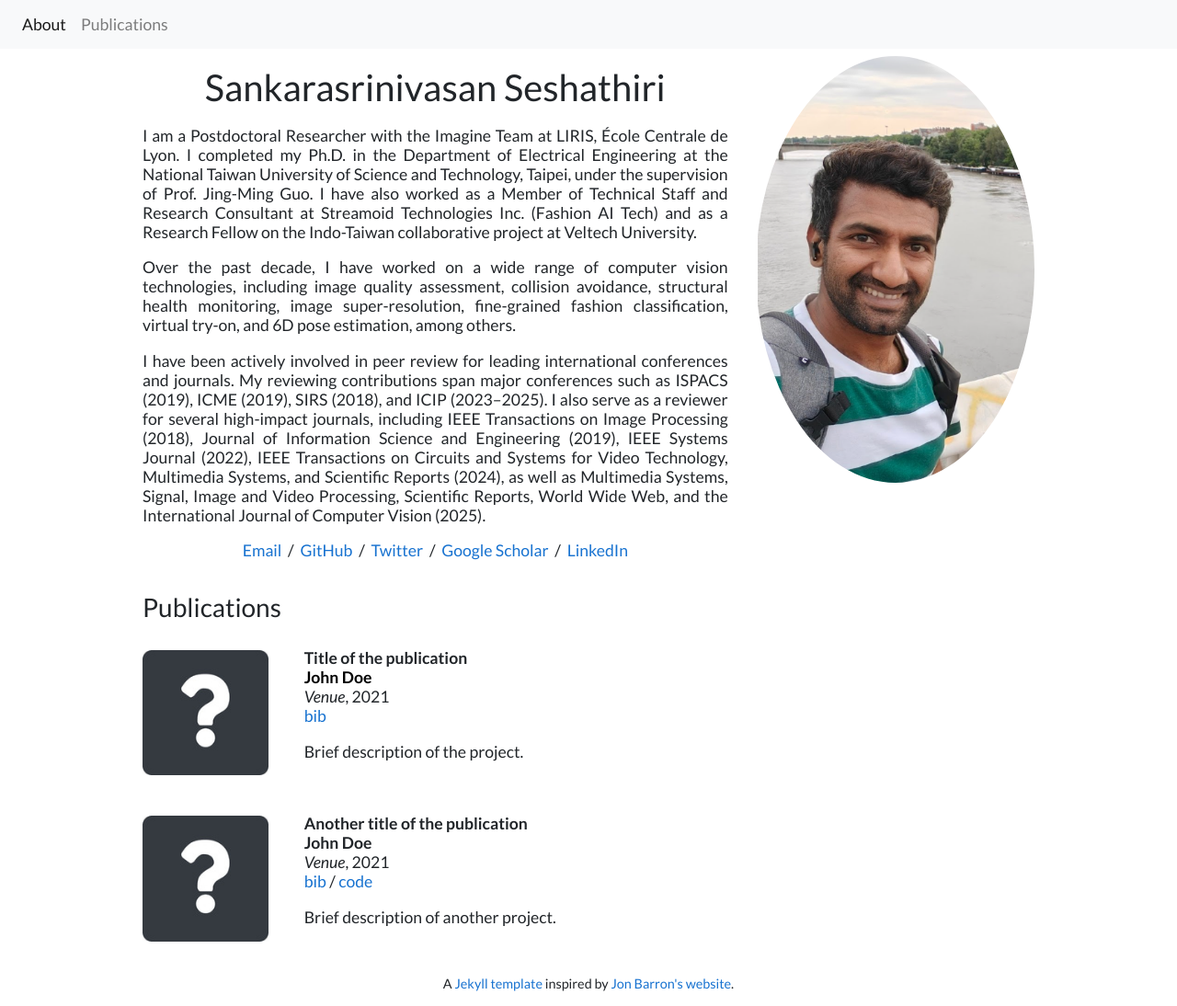
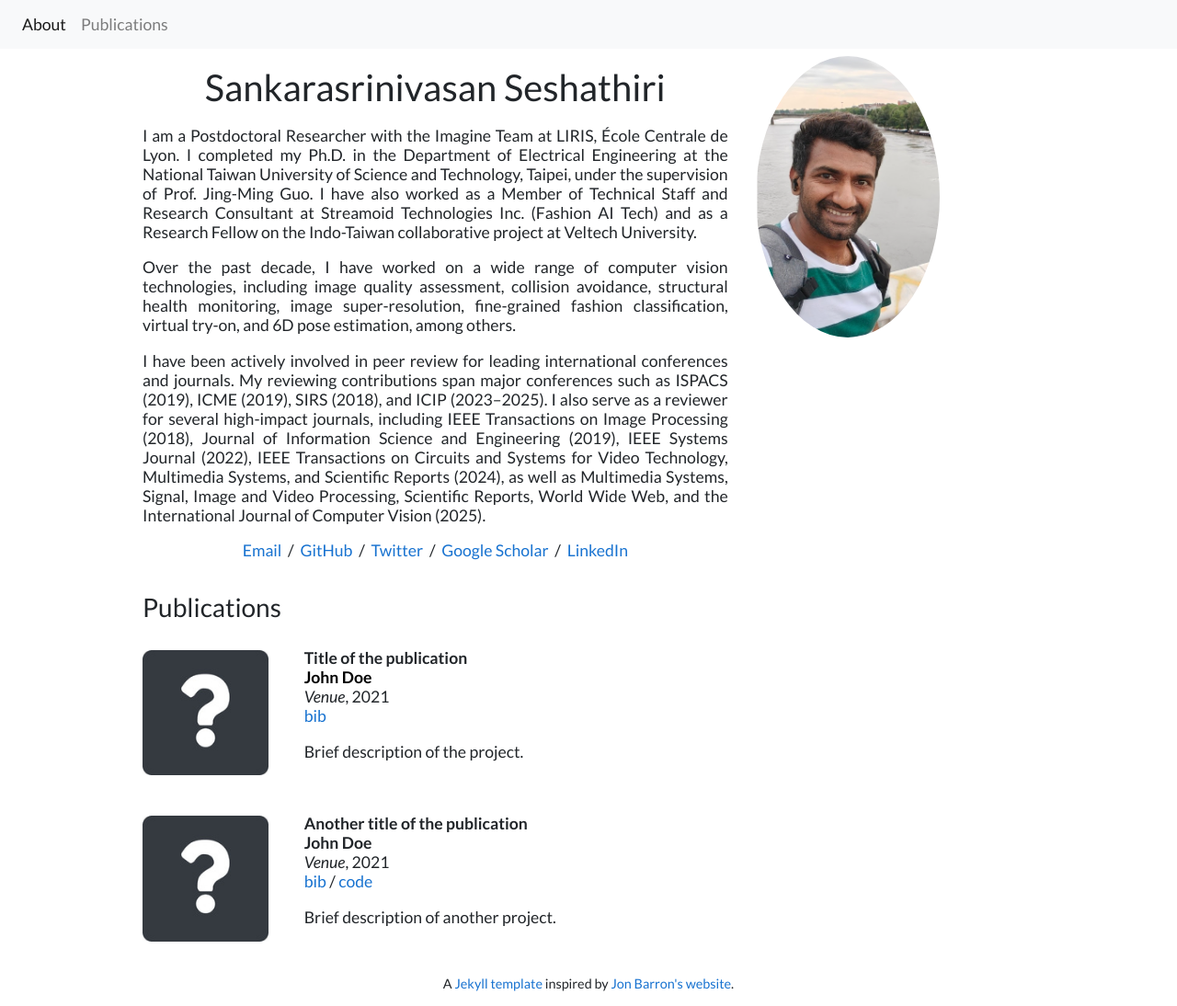
Before and after one commit to SankarSrin/SankarSrin.github.io, a Jekyll site: the page built from index.html, in a window 1280 px wide and 1094 px high. Shown: the whole window at 92% size. Built offline with Jekyll 4.4.1, drawn with Linux system fonts in a browser that asks for light colours.

Commit message:
Update index.html

```diff
--- a/index.html
+++ b/index.html
@@ -28,7 +28,7 @@ layout: default
         </p>
     </div>
     <div class="col-md-4" style="z-index:4;">
-        <img alt="profile photo" id="portrait" src="portrait.jpg">
+        <img alt="profile photo" id="portrait" src="portrait.jpg" style="width:200px; height:auto;">
     </div>
 </div>
 
```
